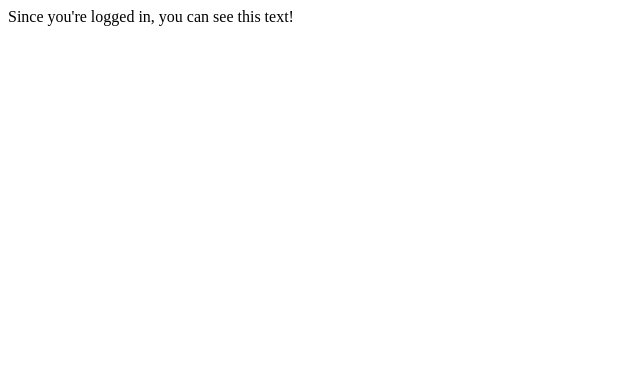
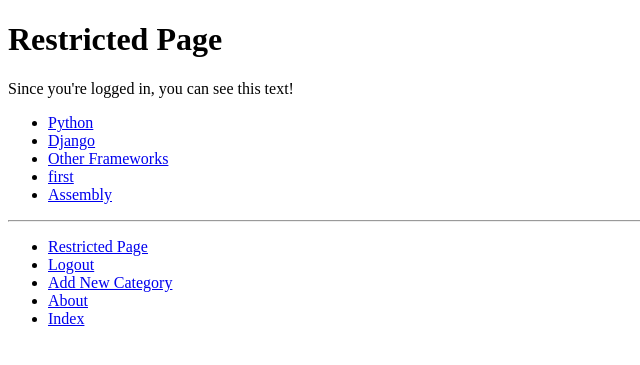
Before and after one commit to Chengming77/tango_with_django_project, a Django app: page /rango/restricted/ in a window 1280 px wide. Shown: the top 365 px of the page, without its empty margins (0-640 px from the left). Run offline with Django 3.2, Linux system fonts and the light colour scheme; a user stored in the database is signed in; data comes from the database, SQL or seed files in the repository; both versions use the stored data as it was after the commit.

Commit message:
chapter9

```diff
--- a/rango/views.py
+++ b/rango/views.py
@@ -40,6 +40,7 @@ def show_category(request, category_name_slug):
     return render(request, 'rango/category.html', context=context_dict)
 
 
+@login_required
 def add_category(request):
     form = CategoryForm()
 
@@ -54,6 +55,7 @@ def add_category(request):
     return render(request, 'rango/add_category.html', {'form': form})
 
 
+@login_required
 def add_page(request, category_name_slug):
     try:
         category = Category.objects.get(slug=category_name_slug)
@@ -133,7 +135,7 @@ def user_login(request):
 
 @login_required
 def restricted(request):
-    return HttpResponse("Since you're logged in, you can see this text!")
+    return render(request, 'rango/restricted.html')
 
 @login_required
 def user_logout(request):
--- a/templates/rango/base.html
+++ b/templates/rango/base.html
@@ -27,11 +27,11 @@
             {% if user.is_authenticated %}
                 <li><a href="{% url 'rango:restricted' %}">Restricted Page</a></li>
                 <li><a href="{% url 'rango:logout' %}">Logout</a></li>
+                <li><a href="{% url 'rango:add_category' %}">Add New Category</a></li>
             {% else %}
                 <li><a href="{% url 'rango:register' %}">Sign Up</a></li>
                 <li><a href="{% url 'rango:login' %}">Login</a></li>
             {% endif %}
-                <li><a href="{% url 'rango:add_category' %}">Add New Category</a></li>
                 <li><a href="{% url 'rango:about' %}">About</a></li>
                 <li><a href="{% url 'rango:index' %}">Index</a></li>
             </ul>
--- a/templates/rango/category.html
+++ b/templates/rango/category.html
@@ -22,7 +22,9 @@
     <strong>No pages currently in category.</strong>
     {% endif %}
 
+    {% if user.is_authenticated %}
     <a href="{% url 'rango:add_page' category.slug %}">Add Page</a> <br />
+    {% endif %}
     {% else %}
         The specified category does not exist.
     {% endif %}
--- /dev/null
+++ b/templates/rango/restricted.html
@@ -0,0 +1,11 @@
+{% extends 'rango/base.html' %}
+{% load staticfiles %}
+
+{% block title_block %}
+    Restricted Page
+{% endblock %}
+
+{% block body_block %}
+<h1>Restricted Page</h1>
+Since you're logged in, you can see this text!
+{% endblock %}
```
Also changed, not shown: db.sqlite3.
